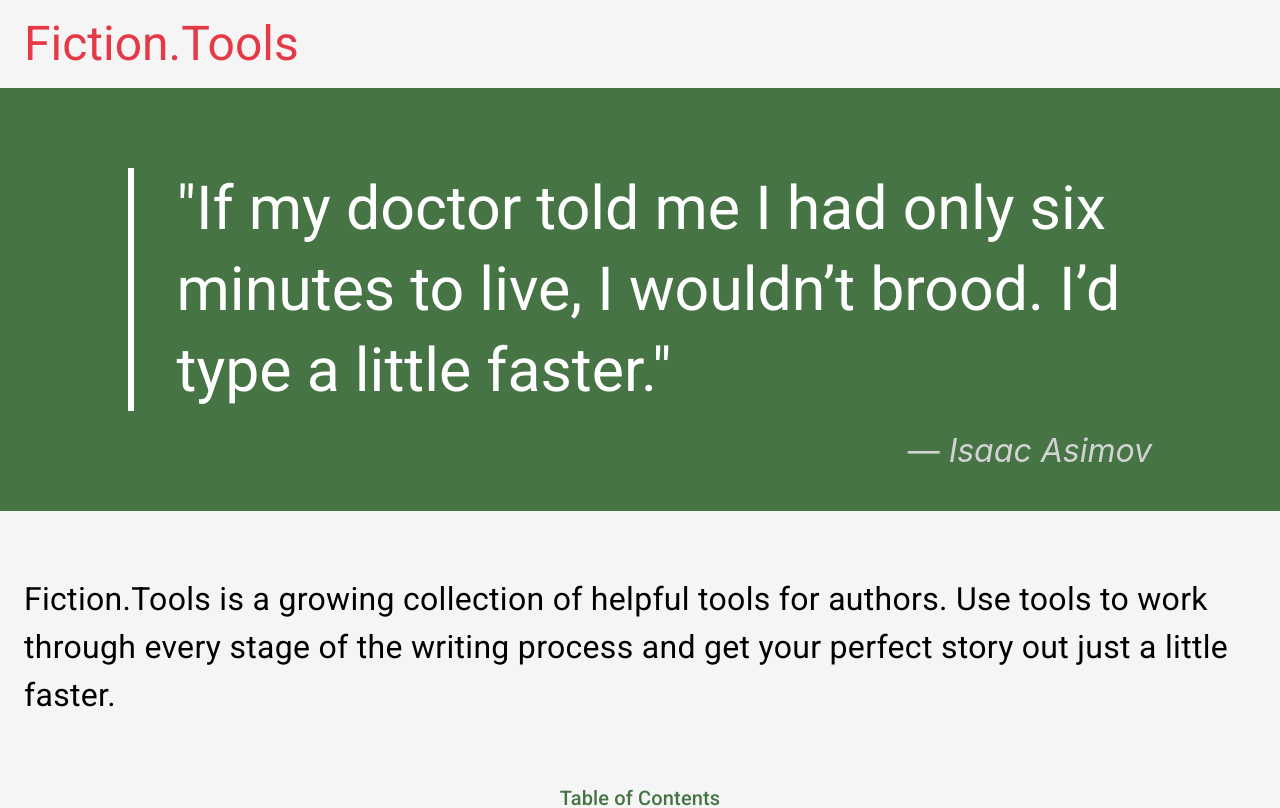
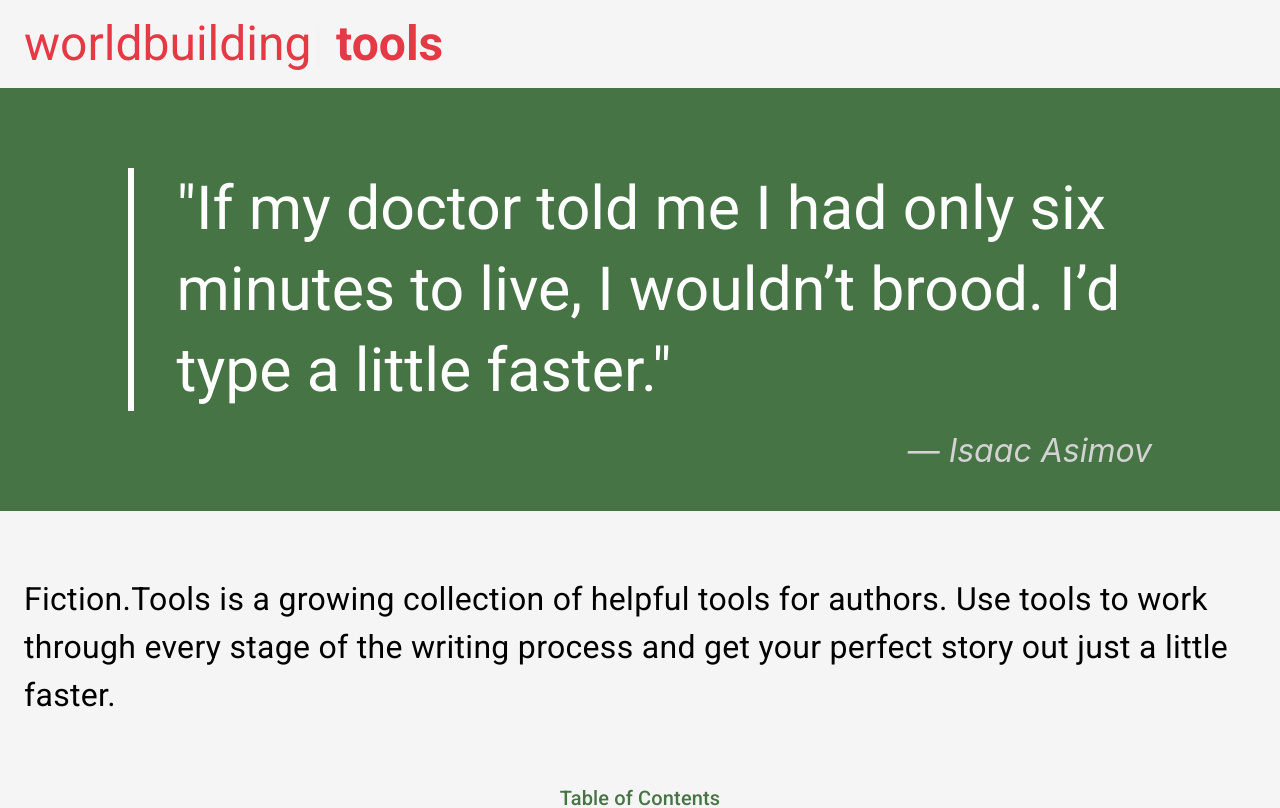
Before and after one commit to indentlabs/fiction-tools, a React (Create React App) app: page / in a window 1280 px wide. Shown: the top 808 px of the page. Built offline with nearby package versions, Linux system fonts and the light colour scheme.

Commit message:
switch to react typewriter component

```diff
--- a/src/App.js
+++ b/src/App.js
@@ -14,7 +14,7 @@ import writing_tools from './data/writing.json';
 import revising_tools from './data/revising.json';
 import publishing_tools from './data/publishing.json';
 
-import Typewriter from 'typewriter-effect/dist/core';
+import Typewriter from 'typewriter-effect';
 
 class App extends React.Component {
   constructor(props) {
@@ -41,19 +41,22 @@ class App extends React.Component {
   }
 
   render() {
-    setTimeout(() => {
-      new Typewriter('#top', {
-        strings: ['Fiction.Tools', 'Fiction Tools', 'Tools for writing fiction', 'Fiction.Tools', 'fiction-tools', "Tiction Fools", '"Fiction.Tools", by Indent Labs', 'Hi, mom!', 'Fiction.Tools'],
-        autoStart: true,
-        loop: true
-      });
-    }, 8000);
-
     return (
       <React.Fragment>
         <Container maxWidth="lg" className="logo">
           <Typography id="top" variant="h3" component="h1" className="primary-text">
-            Fiction.Tools
+            <span className="float-left">
+              <Typewriter
+                options={{
+                  strings: ["fiction", "worldbuilding", "writing", "revising", "publishing", "only the coolest"],
+                  autoStart: true,
+                  loop: true,
+                }}
+              />
+            </span>
+            <strong>
+              &nbsp;tools
+            </strong>
           </Typography>
         </Container>
         <div className="hero-blockquote">
```
